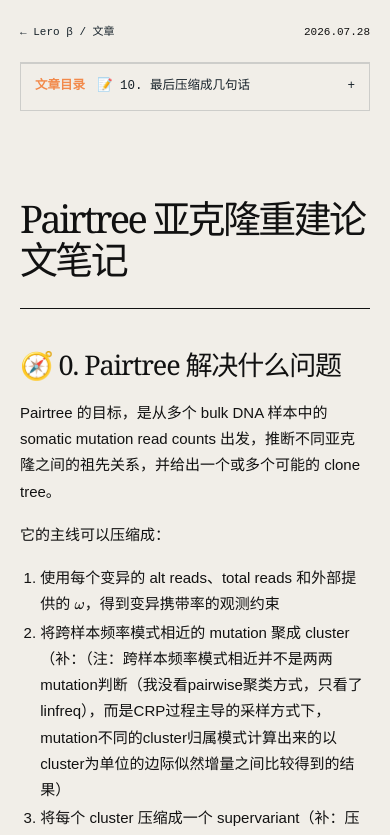
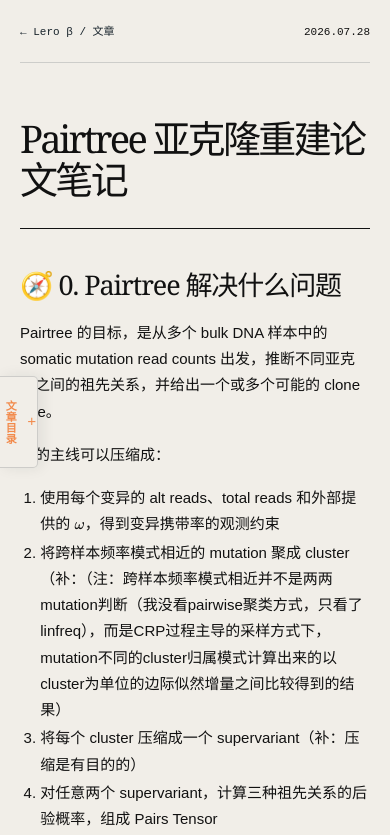
Before and after one commit to HIT0638/HIT0638.github.io, a Next.js app: page /articles/2026-07-28-pairtree-subclonal-reconstruction-restructured in a window 390 px wide. Shown: the top 835 px of the page. Built offline with nearby package versions, Linux system fonts and the light colour scheme.

Commit message:
fix: add mobile floating article toc

```diff
--- a/app/article-toc.tsx
+++ b/app/article-toc.tsx
@@ -80,6 +80,23 @@ export default function ArticleToc({ items }: ArticleTocProps) {
 
     return () => observer.disconnect();
   }, [headingToRoot, observedIds]);
+
+  useEffect(() => {
+    if (!mobileOpen) return;
+
+    const handleKeyDown = (event: KeyboardEvent) => {
+      if (event.key === "Escape") setMobileOpen(false);
+    };
+    const previousOverflow = document.body.style.overflow;
+
+    document.body.style.overflow = "hidden";
+    document.addEventListener("keydown", handleKeyDown);
+
+    return () => {
+      document.body.style.overflow = previousOverflow;
+      document.removeEventListener("keydown", handleKeyDown);
+    };
+  }, [mobileOpen]);
 
   if (items.length === 0) return null;
 
@@ -179,6 +196,7 @@ export default function ArticleToc({ items }: ArticleTocProps) {
       <button
         className="article-toc-mobile-trigger"
         type="button"
+        aria-controls="article-toc-content"
         aria-expanded={mobileOpen}
         onClick={() => setMobileOpen((current) => !current)}
       >
@@ -187,7 +205,21 @@ export default function ArticleToc({ items }: ArticleTocProps) {
         <span aria-hidden="true">{mobileOpen ? "−" : "+"}</span>
       </button>
 
-      <div className={`article-toc-content${mobileOpen ? " is-open" : ""}`}>
+      <button
+        className={`article-toc-mobile-backdrop${
+          mobileOpen ? " is-open" : ""
+        }`}
+        type="button"
+        aria-hidden={!mobileOpen}
+        aria-label="关闭文章目录"
+        tabIndex={mobileOpen ? 0 : -1}
+        onClick={() => setMobileOpen(false)}
+      />
+
+      <div
+        className={`article-toc-content${mobileOpen ? " is-open" : ""}`}
+        id="article-toc-content"
+      >
         <ul className="article-toc-list article-toc-list-root">
           {items.map((item) => {
             const hasChildren = item.children.length > 0;
--- a/app/globals.css
+++ b/app/globals.css
@@ -739,6 +739,10 @@ a:focus-visible {
   display: none;
 }
 
+.article-toc-mobile-backdrop {
+  display: none;
+}
+
 .article-toc-list {
   margin: 0;
   padding: 0;
@@ -1009,53 +1013,111 @@ a:focus-visible {
 
 @media (max-width: 1360px) {
   .article-toc {
-    position: static;
-    left: auto;
+    position: fixed;
+    inset: 0;
+    z-index: 40;
     width: auto;
     max-height: none;
-    margin-bottom: 32px;
     overflow: visible;
     transform: none;
+    pointer-events: none;
   }
 
   .article-toc-mobile-trigger {
+    position: fixed;
+    top: 50%;
+    left: 0;
+    z-index: 42;
     display: flex;
-    width: 100%;
+    width: 38px;
     align-items: center;
-    gap: 12px;
-    min-height: 48px;
-    padding: 0 14px;
+    justify-content: center;
+    gap: 10px;
+    min-height: 92px;
+    padding: 14px 7px;
     border: 1px solid var(--line);
-    background: transparent;
+    border-left: 0;
+    border-radius: 0 5px 5px 0;
+    background: var(--paper);
     color: var(--ink);
     cursor: pointer;
     font: inherit;
+    font-size: 11px;
     text-align: left;
+    transform: translateY(-50%);
+    pointer-events: auto;
+    box-shadow: 4px 0 14px rgba(24, 35, 43, 0.08);
+  }
+
+  .article-toc-mobile-trigger[aria-expanded="true"] {
+    border-color: var(--orange);
   }
 
   .article-toc-mobile-trigger > span:first-child {
     color: var(--orange);
     font-weight: 700;
+    writing-mode: vertical-rl;
+    text-orientation: mixed;
   }
 
   .article-toc-mobile-current {
-    min-width: 0;
-    flex: 1;
-    overflow: hidden;
-    text-overflow: ellipsis;
-    white-space: nowrap;
+    display: none;
+  }
+
+  .article-toc-mobile-trigger > span:last-child {
+    color: var(--orange);
+    font-size: 15px;
+    line-height: 1;
+  }
+
+  .article-toc-mobile-backdrop {
+    position: fixed;
+    inset: 0;
+    z-index: 40;
+    display: block;
+    width: 100%;
+    height: 100%;
+    padding: 0;
+    border: 0;
+    background: rgba(24, 35, 43, 0.2);
+    cursor: pointer;
+    opacity: 0;
+    pointer-events: none;
+    transition: opacity 220ms ease;
+  }
+
+  .article-toc-mobile-backdrop.is-open {
+    opacity: 1;
+    pointer-events: auto;
   }
 
   .article-toc-content {
-    display: none;
-    margin-top: 12px;
-    padding: 12px 0;
-    border-top: 1px solid var(--line);
-    border-bottom: 1px solid var(--line);
+    position: fixed;
+    top: 0;
+    bottom: 0;
+    left: 0;
+    z-index: 41;
+    display: block;
+    width: min(84vw, 330px);
+    height: 100dvh;
+    max-height: none;
+    margin: 0;
+    padding: 36px 18px 32px 48px;
+    overflow-x: hidden;
+    overflow-y: auto;
+    border-right: 1px solid var(--line);
+    background: var(--paper);
+    box-shadow: 12px 0 30px rgba(24, 35, 43, 0.14);
+    transform: translateX(-105%);
+    visibility: hidden;
+    pointer-events: none;
+    transition: transform 220ms ease, visibility 220ms ease;
   }
 
   .article-toc-content.is-open {
-    display: block;
+    transform: translateX(0);
+    visibility: visible;
+    pointer-events: auto;
   }
 
   .article-page-content {
```
